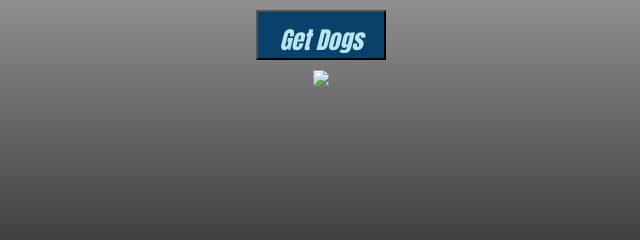
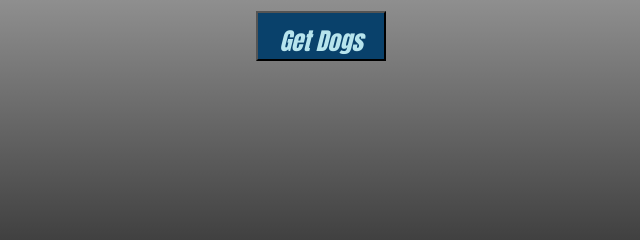
Before and after one commit to mesathor10/DOgsAPI, a plain HTML site: page index.html in a window 1280 px wide. Shown: the part 355-595 px from the top of the page, 319-959 px from the left. Drawn offline with Linux system fonts and the light colour scheme.

Commit message:
Update index.html

```diff
--- a/index.html
+++ b/index.html
@@ -10,7 +10,7 @@
 
 <body>
   <button id="dogButton">Get Dogs</button>
-  <div id='dogImage'><img src="alt="></div>
+  <div id='dogImage'><img src=""></div>
 
   <script src="script.js"></script>
 
```
